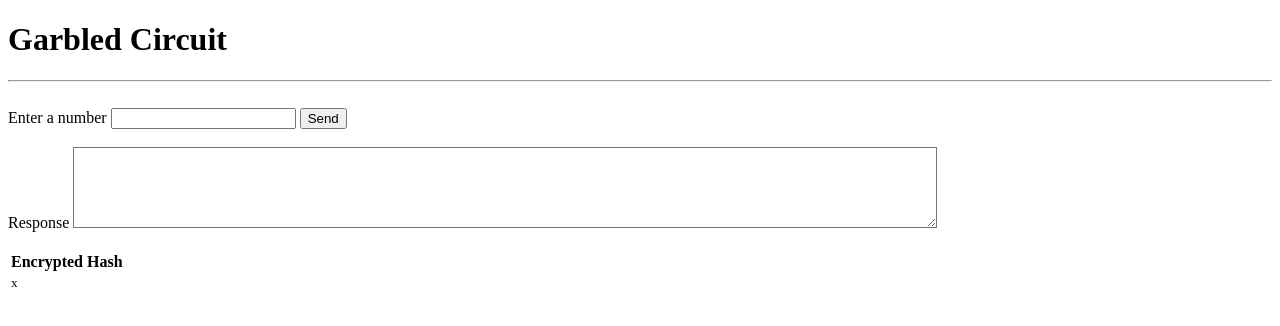
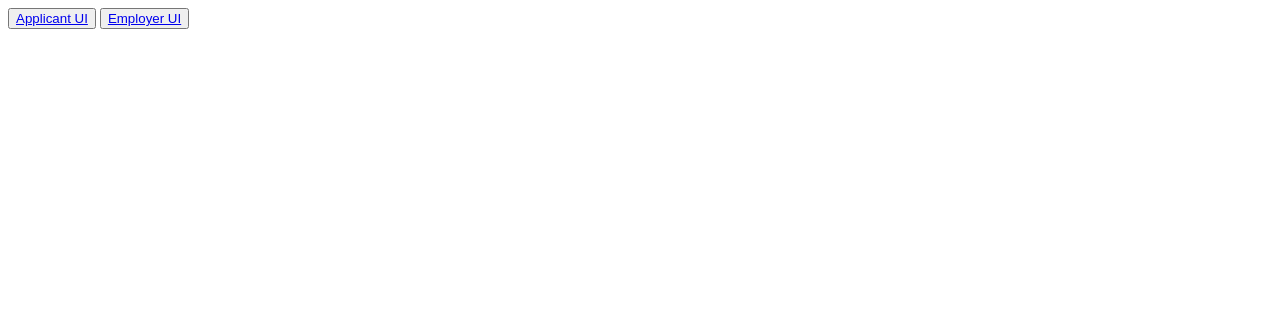
Before and after one commit to evan-kolberg/ASR-project, a Django app: page / in a window 1280 px wide. Shown: the top 326 px of the page. Run offline with Django 4.2, Linux system fonts and the light colour scheme; tables that the repository leaves empty hold one stand-in row (values such as "Sample post"); some libraries are stand-ins or nearby versions.

Commit message:
literally everything

```diff
--- a/app/models.py
+++ b/app/models.py
@@ -1,5 +1,19 @@
 from django.db import models
 
-class data(models.Model):
-    encrypted_hash = models.TextField()
-    number = models.DateTimeField(auto_now_add=True)
+
+class employer(models.Model):
+    jobid = models.TextField()
+    employerid = models.TextField()
+    salary = models.TextField()
+
+class applicant(models.Model):
+    jobid = models.TextField()
+    applicantid = models.TextField()
+    salary = models.TextField()
+
+class responses(models.Model):
+    jobid = models.TextField()
+    employerid = models.TextField()
+    applicantid = models.TextField()
+    boolean = models.BooleanField()
+    datetime = models.DateTimeField(auto_now_add=True)
--- a/app/templates/index.html
+++ b/app/templates/index.html
@@ -1,97 +1,24 @@
 {% load static %}
 <!DOCTYPE html>
 <html lang='en'>
+
 <head>
     <meta charset='UTF-8'>
     <meta name='viewport' content='width=device-width, initial-scale=1.0'>
     <meta http-equiv='X-UA-Compatible' content='ie=edge'>
-    <title>Garbled Circuit</title>
+    <title>Yao's Millionaires' problem</title>
     <link rel="icon" type="image/x-icon" href="{% static 'img/favicon.ico' %}" />
 </head>
+
 <body>
-    <h1>Garbled Circuit</h1>
-    <hr>
-    <br>
-    <div>
-        <label>Enter a number</label>
-        <input type='number' pattern='\d*' step='1' id='moolaa'/>
-        <input type='button' value='Send' onclick='sendNumber()' />
-    </div>
-    <br>
-    <div>
-        <label>Response</label>
-        <textarea type='text' id='response' style='background-color:white; color:black' rows='5' cols='105' readonly></textarea>
-    </div>
-    <br>
-    <div>
-        <table id='hashTable' border='0'>
-            <thead>
-                <tr>
-                    <th>Encrypted Hash</th>
-                </tr>
-            </thead>
-            <tbody>
-                {% for i in table_data %}
-                    <tr>
-                        <td style='font-size: smaller; word-wrap: break-word; max-width: 95vw'>{{ i.encrypted_hash }}</td>
-                    </tr>
-                {% endfor %}
-            </tbody>
-        </table>
-    </div>
-    <script src='https://cdnjs.cloudflare.com/ajax/libs/jquery/3.6.0/jquery.min.js'></script>
-    <script src='https://cdnjs.cloudflare.com/ajax/libs/jsencrypt/3.1.0/jsencrypt.min.js'></script>
-    <script src='https://cdnjs.cloudflare.com/ajax/libs/crypto-js/4.0.0/crypto-js.min.js'></script>
-    <script>
-        function sendNumber() {
-            var number = document.getElementById('moolaa').value;
-            document.getElementById('moolaa').value = '';
 
-            // Create a new JSEncrypt instance
-            var encrypt = new JSEncrypt();
 
-            // Generate a new RSA key pair
-            var rsaKeyPair = encrypt.getKey();
 
-            // Set the public key for encryption
-            var publicKey = rsaKeyPair.getPublicKey();
-            encrypt.setPublicKey(publicKey);
+    <button><a href="{% url 'applicant' %}">Applicant UI</a></button>
+    <button><a href="{% url 'employer' %}">Employer UI</a></button>
 
-            // Encrypt the number using the public key
-            var encrypted = encrypt.encrypt(number);
 
-            // Convert the encrypted value to a hex string for transmission
-            var encryptedHex = CryptoJS.enc.Hex.stringify(CryptoJS.enc.Utf8.parse(encrypted));
 
-            $.ajax({
-                type: 'POST',
-                url: '/process/',
-                data: {
-                    'hash': encryptedHex,
-                    'csrfmiddlewaretoken': '{{ csrf_token }}'
-                },
-                success: function (data) {
-                    $('#response').val(encryptedHex);
+</body>
 
-                    var newRow = $('<tr></tr>');
-                    var hashCell = $('<td></td>').css({
-                        'font-size': 'smaller',
-                        'word-wrap': 'break-word',
-                        'max-width': '95vw'
-                    }).text(encryptedHex);
-                    newRow.append(hashCell);
-
-                    var tableBody = $('#hashTable tbody');
-                    var rowCount = tableBody.children().length;
-
-                    if (rowCount >= 20) {
-                        tableBody.find('tr:last').remove();
-                    }
-
-                    tableBody.prepend(newRow);
-                }
-            });
-        }
-    </script>
-</body>
 </html>
--- a/app/urls.py
+++ b/app/urls.py
@@ -2,9 +2,12 @@ from django.urls import path
 from . import views
 from django.contrib.staticfiles.views import serve
 
+urlpatterns = [
+    path('', views.handle, name='index'),
+    path('applicant/', views.handle_applicant, name='applicant'),
+    path('employer/', views.handle_employer, name='employer'),
 
-urlpatterns = [
-    path('', views.handle),
-    path('process/', views.process_hash),
+    path('applicant_submit/', views.applicant_submit),
+
     path('favicon.ico', serve, {'path': 'img/favicon.ico'}),
 ]
--- a/app/views.py
+++ b/app/views.py
@@ -1,24 +1,26 @@
 from django.shortcuts import render
 from django.http import JsonResponse
 from django.views.decorators.csrf import csrf_exempt
-from .models import data
+from .models import employer, applicant, responses
 from django.utils import timezone
 
 
-# gives html file and most recent 20 items in db
 def handle(request):
-    return render(request, 'index.html', {'table_data': data.objects.order_by('-id')[:20]})
+    return render(request, 'index.html')
+
+def handle_applicant(request):
+    return render(request, 'applicant.html')
+
+def handle_employer(request):
+    return render(request, 'employer.html')
+
 
 
 @csrf_exempt
-def process_hash(request):
+def applicant_submit(request):
     if request.method == 'POST':
-        hash = request.POST.get('hash')
-        number = timezone.now
 
-        # Store the encrypted hash in the database
-        data.objects.create(number=number, encrypted_hash=hash)
 
         return JsonResponse({'success': True})
 
-    return JsonResponse({'success': False})  # Add a response for non-POST requests
+    return JsonResponse({'success': False})
```
Also changed, not shown: app/templates/applicant.html (added, +69 -0 lines), app/migrations/0001_initial.py, app/templates/employer.html (added).
